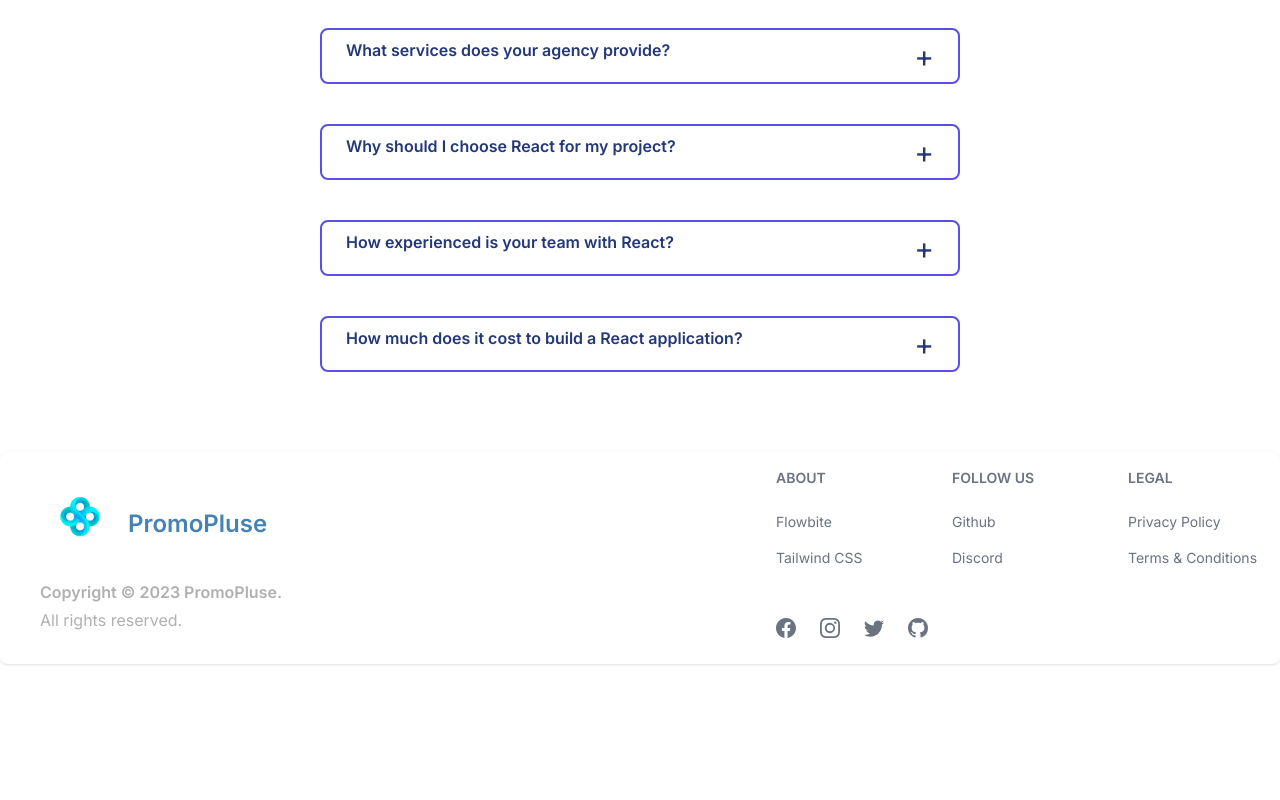
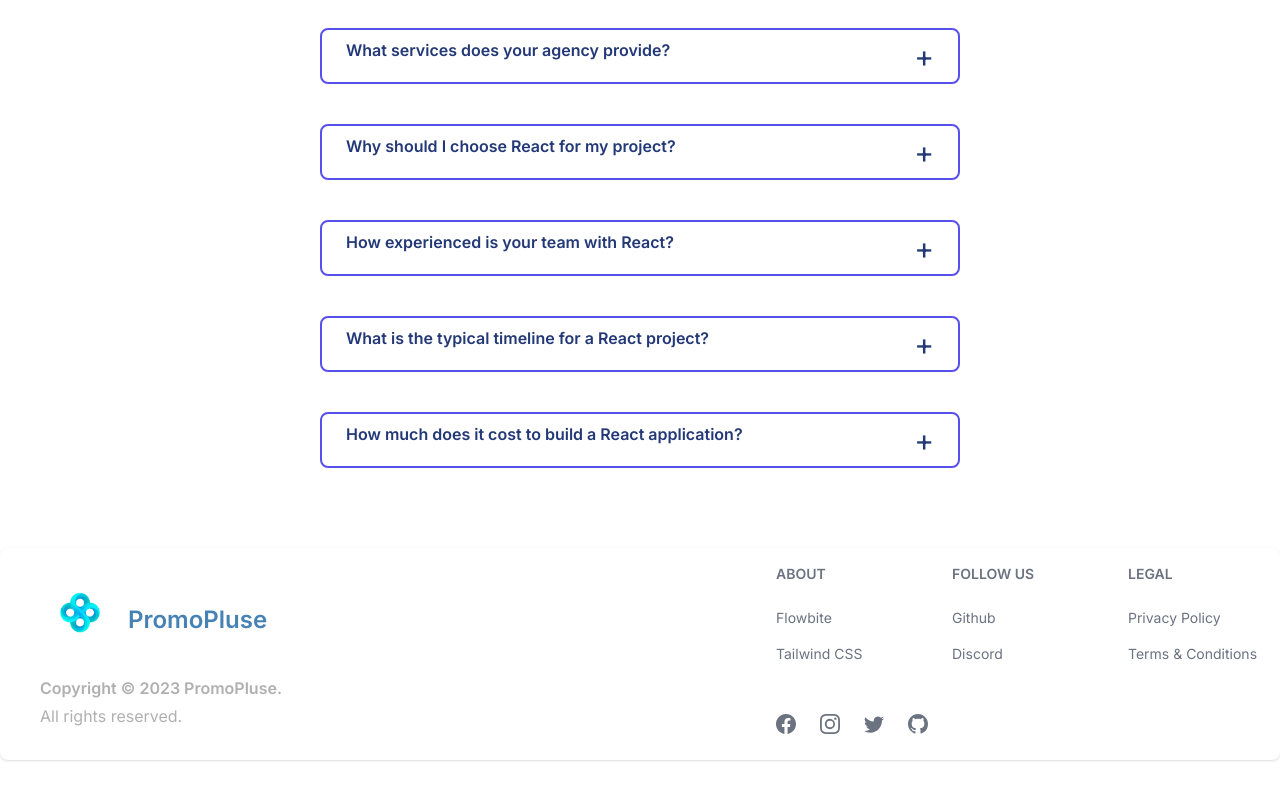
Before and after one commit to Hashara-Pilapitiya/Agency-Website, a React (Create React App) app: page / in a window 1280 px wide. Shown: the part 4917-5717 px from the top of the page. Before the commit the page ends 5661 px from the top, so only its background shows below. Built offline with nearby package versions, Linux system fonts and the light colour scheme; the HTML template or start-up script is replaced by a standard one.

Commit message:
Add new FAQ section with timeline and cost information

```diff
--- a/src/Components/FAQ.js
+++ b/src/Components/FAQ.js
@@ -14,6 +14,8 @@ const FAQ = () => {
 
         <Accordian title='How experienced is your team with React?' answer='Our team consists of seasoned React developers with years of experience in building high-quality web and mobile applications. We have successfully delivered numerous projects across various industries, ensuring best practices and up-to-date knowledge in the React ecosystem.' />
 
+        <Accordian title=' What is the typical timeline for a React project?' answer='The timeline for a React project depends on its complexity and scope. A small to medium-sized project typically takes between 4 to 12 weeks, while larger, more complex projects may take several months. We provide a detailed project plan and timeline during the initial consultation.' />
+
         <Accordian title='How much does it cost to build a React application?' answer='The cost of building a React application varies based on the projects complexity, features, and timeline. We provide customized quotes after understanding your specific requirements. Contact us for a free consultation and detailed estimate.' />
     </div>
     </>
```
